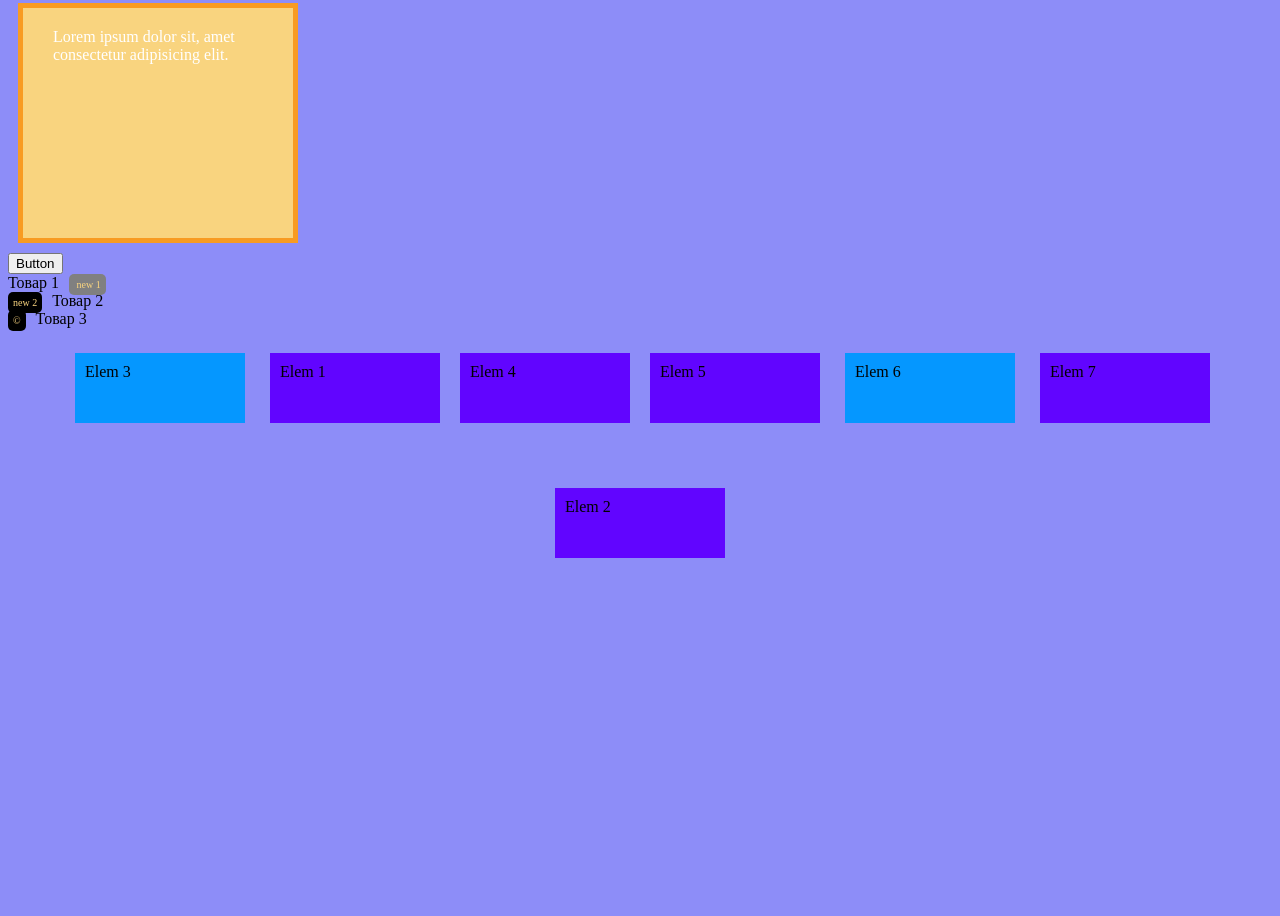
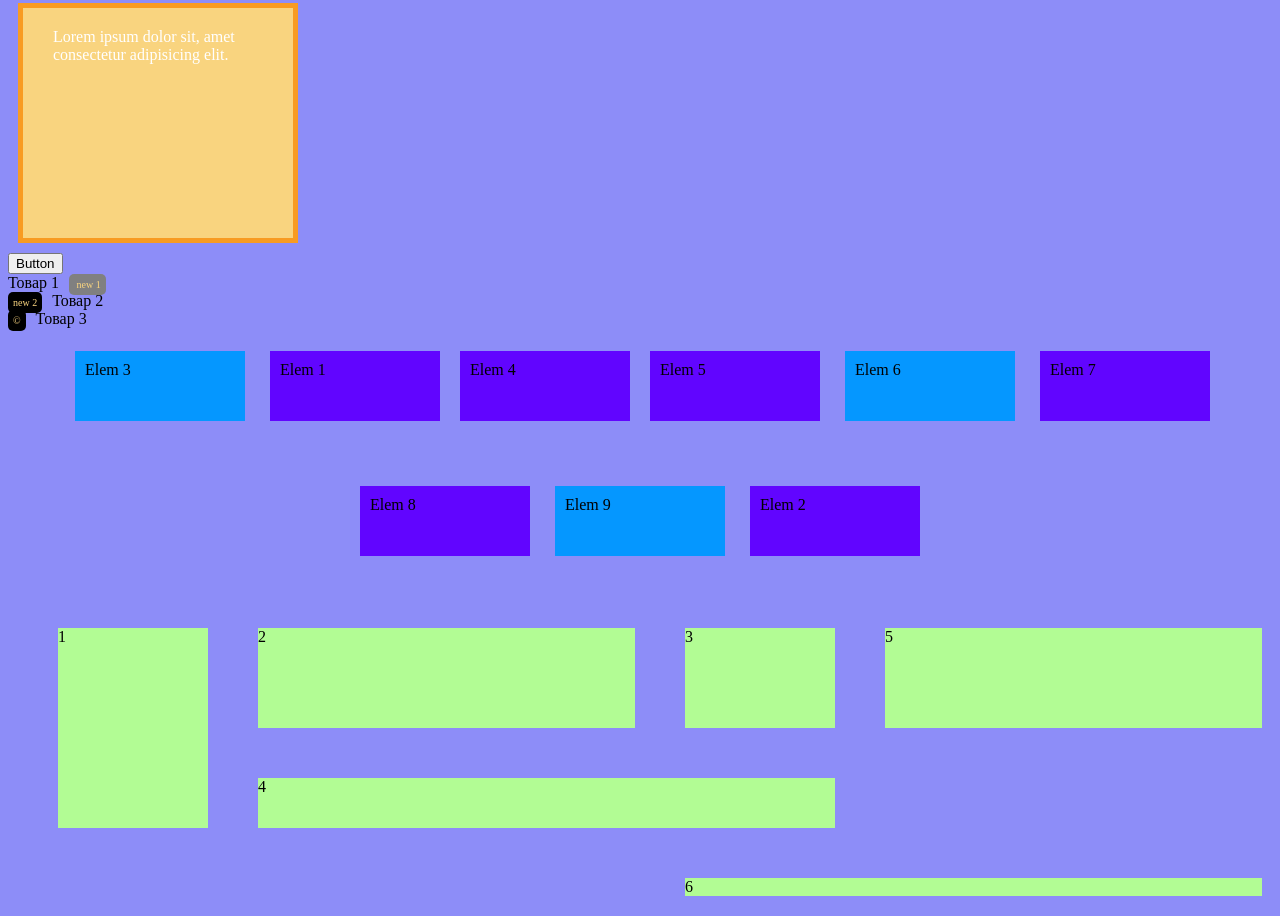
Before and after one commit to Zaridigi/css-course, a plain HTML site: page index.html in a window 1280 px wide. Shown: the part 2697-3613 px from the top of the page. Before the commit the page ends 3283 px from the top, so only its background shows below. Drawn offline with Linux system fonts and the light colour scheme.

Commit message:
change css 370-389

```diff
--- a/css/styles.css
+++ b/css/styles.css
@@ -329,4 +329,61 @@ div.elem3 {
     align-self: center;
 }
 /* Основы CSS Grid, Теория
-Справочник по css grid - morphismail.github.io - от Усманова. flexbox проще, и часто устанавливается внутри Gridа */
+Справочник по css grid - morphismail.github.io - от Усманова. flexbox проще, и часто устанавливается внутри Gridа
+Отличие grid от flexbox
+flexbox - направлен по одной оси
+Grid - ориентируется на две оси
+Поддержку браузерами проверять на сайте can i use, и другие возможности , тэги и свойства
+Grid - столбцы, строки, расстояния между ними
+gap - 1 параметр овечает за расстояние между рядами, второй между столбцами
+column-gap только расстояние между столбцами
+row-gap расстояние между рядами
+grid-template-rows: 100px 50px; отвечает за ряды. Первый ряд высотой 100, а второй ряд высотой 50
+fr - фракция- пропорции относительно ширины экрана, относительная ед. изм. она гибкая
+px - абсолютная единица изм.
+grid-template-columns если указать одно значение все будет друг под другом , сколько фракций указать, столько столбцов будет в строке*/
+
+/* .grid-container {
+    display: grid;
+    grid-template-columns: 2fr 2fr 1fr;
+    gap: 50px 50px;
+}
+.item {
+    background-color: #b2fc94;
+} */
+
+/* Строки на css grid */
+
+.grid-container {
+    display: grid;
+    grid-template-columns: repeat(2, 150px 1fr);
+    gap: 50px 50px;
+    grid-template-rows: 100px 50px;
+    grid-template-areas: "area2 . ." "area2 area3 area3";
+    margin: 50px 10px 20px 50px;
+}
+.item {
+    background-color: #b2fc94;
+}
+
+/* grid-rows и grid-columns
+grid-row: 1 / 3; элемент занимает место 1 и 2 строки
+grid-row: 1 / 3; иначе */
+
+.item1 {
+    /* grid-row: 1 / 3; */
+    grid-row-start: 1;
+    grid-row-end: 3;
+}
+.item6 {
+    grid-column: 3 / 5;
+}
+/* Области на css grid
+grid-auto-flow: row - направление - по умолчанию слева на право, можно установить сверху вниз column
+area - область */
+.item1 {
+    grid-area: area2;
+}
+.item4 {
+    grid-area: area3;
+}
--- a/index.html
+++ b/index.html
@@ -77,8 +77,17 @@
     <div class="elem2">Elem 5</div>
     <div class="elem3">Elem 6</div>
     <div class="elem1">Elem 7</div>
-    <!-- <div class="elem2">Elem 8</div>
+    <div class="elem2">Elem 8</div>
     <div class="elem3">Elem 9</div>
-</div> -->
+</div>
+<div class="grid-container">
+    <div class="item item1">1</div>
+    <div class="item item2">2</div>
+    <div class="item item3">3</div>
+    <div class="item item4">4</div>
+    <div class="item item5">5</div>
+    <div class="item item6">6</div>
+    <!-- <div class="item item7">7</div> -->
+</div>
 </body>
 </html>
```
